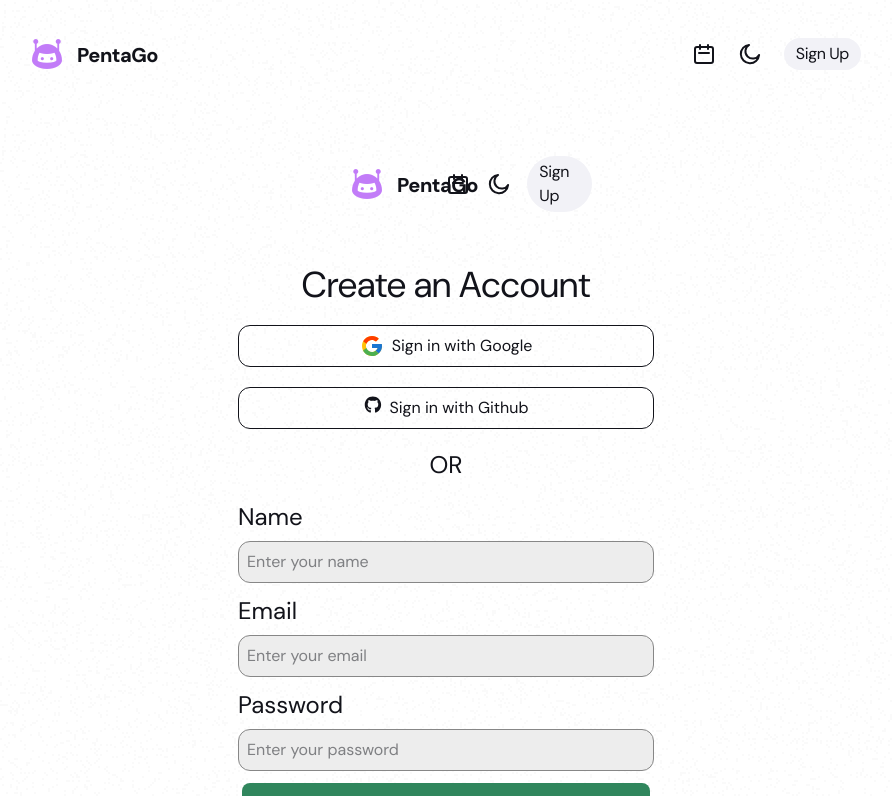
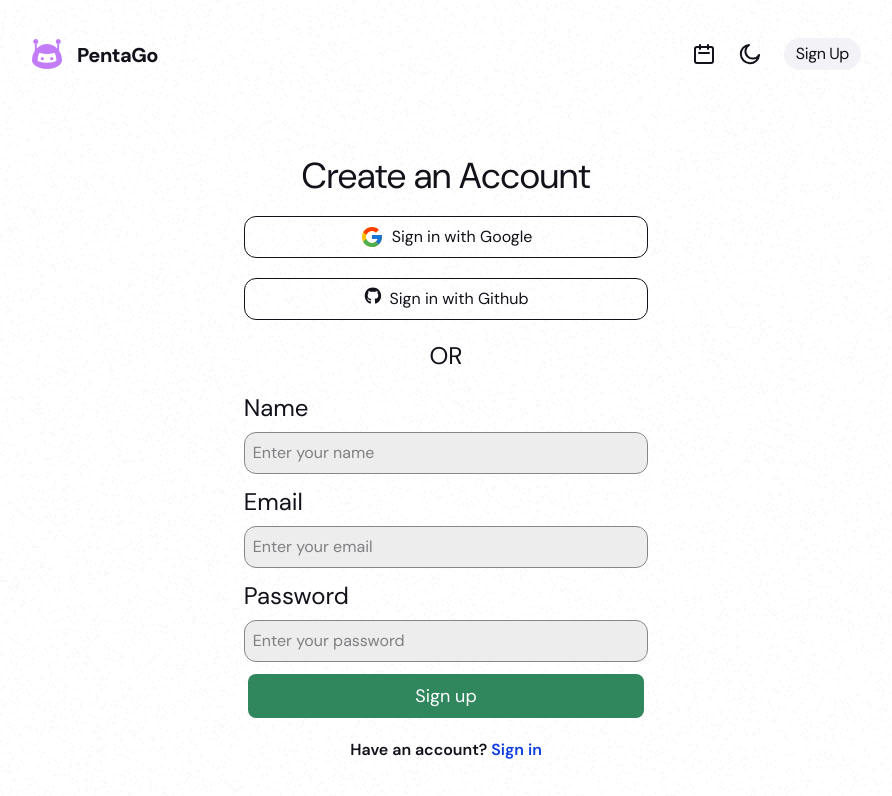
Before and after one commit to chingu-voyages/V54-tier2-team-22, a React (Vite) app in the folder ai-helper/: page /signup in a window 1280 px wide. Shown: the top 796 px of the page, without its empty margins (194-1086 px from the left). Built offline with nearby package versions, Linux system fonts and the light colour scheme.

Commit message:
feat: make Header global and update Signupform

```diff
--- a/ai-helper/src/views/Sign-in.jsx
+++ b/ai-helper/src/views/Sign-in.jsx
@@ -1,6 +1,4 @@
-import Signinform from "../components/signinForm";
-import Header from '../components/Header/Header';
-import Footer from '../components/Footer';
+import Signinform from '../components/signinForm';
 import { ThemeProvider } from '../context/ThemeContext';
 
 export default function Signin() {
@@ -8,11 +6,9 @@
     <ThemeProvider>
       <div className="w-screen h-screen flex flex-col justify-center items-center">
         <section className=" md:w-6/12 h-full w-10/12 flex flex-col justify-center items-center">
-                    <Header />
           <Signinform />
         </section>
       </div>
-            {/* <Footer /> */}
     </ThemeProvider>
   );
 }
--- a/ai-helper/src/views/Sign-up.jsx
+++ b/ai-helper/src/views/Sign-up.jsx
@@ -1,16 +1,11 @@
-import Signupform from "../components/signupForm";
-import Header from '../components/Header/Header';
-import { ThemeProvider } from '../context/ThemeContext';
+import Signupform from '../components/signupForm';
 
 export default function Signin() {
-    return (
-        <ThemeProvider>
-            <div className="w-screen h-screen flex flex-col justify-center items-center">
-                <section className=" md:w-6/12 h-full w-10/12 flex flex-col justify-center items-center">
-                    <Header />
-                    <Signupform />
-                </section>
-            </div>
-        </ThemeProvider>
-    );
+  return (
+    <main className="flex flex-col w-full items-center gap-[40px] max-xl:gap-[40px] pt-[32px] max-xl:pt-[16px] px-[225px] max-xl:px-[32px] max-sm:px-[16px]">
+      <section className="  h-full w-full lg:w-3/4 flex flex-col justify-center items-center">
+        <Signupform />
+      </section>
+    </main>
+  );
 }
```
Lines whose indentation alone changed are shown as unchanged.
